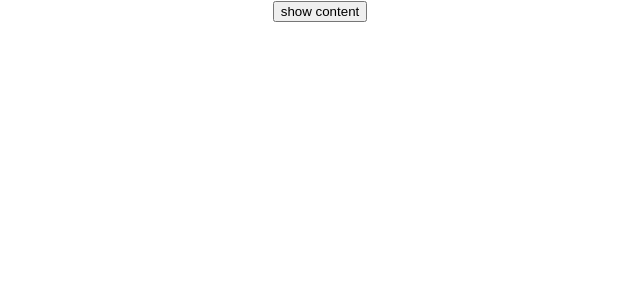
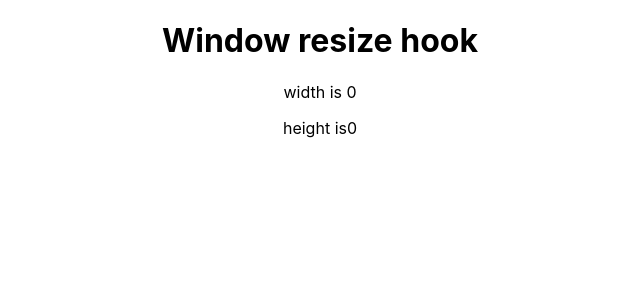
Before and after one commit to JenkinHe/miniprojects-react, a React (Create React App) app in the folder my-app/: page / in a window 1280 px wide. Shown: the top 300 px of the page, without its empty margins (320-960 px from the left). Built offline with nearby package versions, Linux system fonts and the light colour scheme.

Commit message:
window resize hook

```diff
--- a/my-app/src/App.js
+++ b/my-app/src/App.js
@@ -19,6 +19,7 @@ import FeatureFlagGlobalState from './components/feature-flag/context';
 import FeatureFlags from './components/feature-flag';
 import UseFetchHookTest from './components/use-fetch/test';
 import UseOnclickOutsideTest from './components/use-outside-click/test';
+import UseWindowResizeTest from './components/use-window-resize/test';
 
 function App() {
   return (
@@ -41,7 +42,8 @@ function App() {
       <FeatureFlags/>
      </FeatureFlagGlobalState> */}
      {/* <UseFetchHookTest/> */}
-     <UseOnclickOutsideTest></UseOnclickOutsideTest>
+     {/* <UseOnclickOutsideTest></UseOnclickOutsideTest> */}
+     <UseWindowResizeTest/>
 
 
     </div>
--- /dev/null
+++ b/my-app/src/components/use-window-resize/index.jsx
@@ -0,0 +1,31 @@
+import { useLayoutEffect, useState } from "react";
+
+
+export default function useWindowResize(){
+
+    const [windowSize,setWindowSize]=useState({
+        width:0,
+        height:0
+    });
+
+    useLayoutEffect(()=>{
+
+        function handleResize(){
+            setWindowSize({
+                width:window.innerWidth,
+                height:window.innerHeight
+            });
+        };
+        window.addEventListener('resize',handleResize);
+
+        return ()=>{
+            window.removeEventListener('resize',handleResize)
+        }
+
+    },[])
+
+
+    return windowSize;
+
+
+}
--- /dev/null
+++ b/my-app/src/components/use-window-resize/test.jsx
@@ -0,0 +1,17 @@
+import useWindowResize from "."
+
+
+
+export default function UseWindowResizeTest(){
+    const windowSize =useWindowResize();
+    const {width,height} = windowSize;
+    return <div>
+        <h1>Window resize hook</h1>
+        <p>
+            width is {width}
+        </p>
+        <p>
+            height is{height}
+        </p>
+    </div>
+}
```
